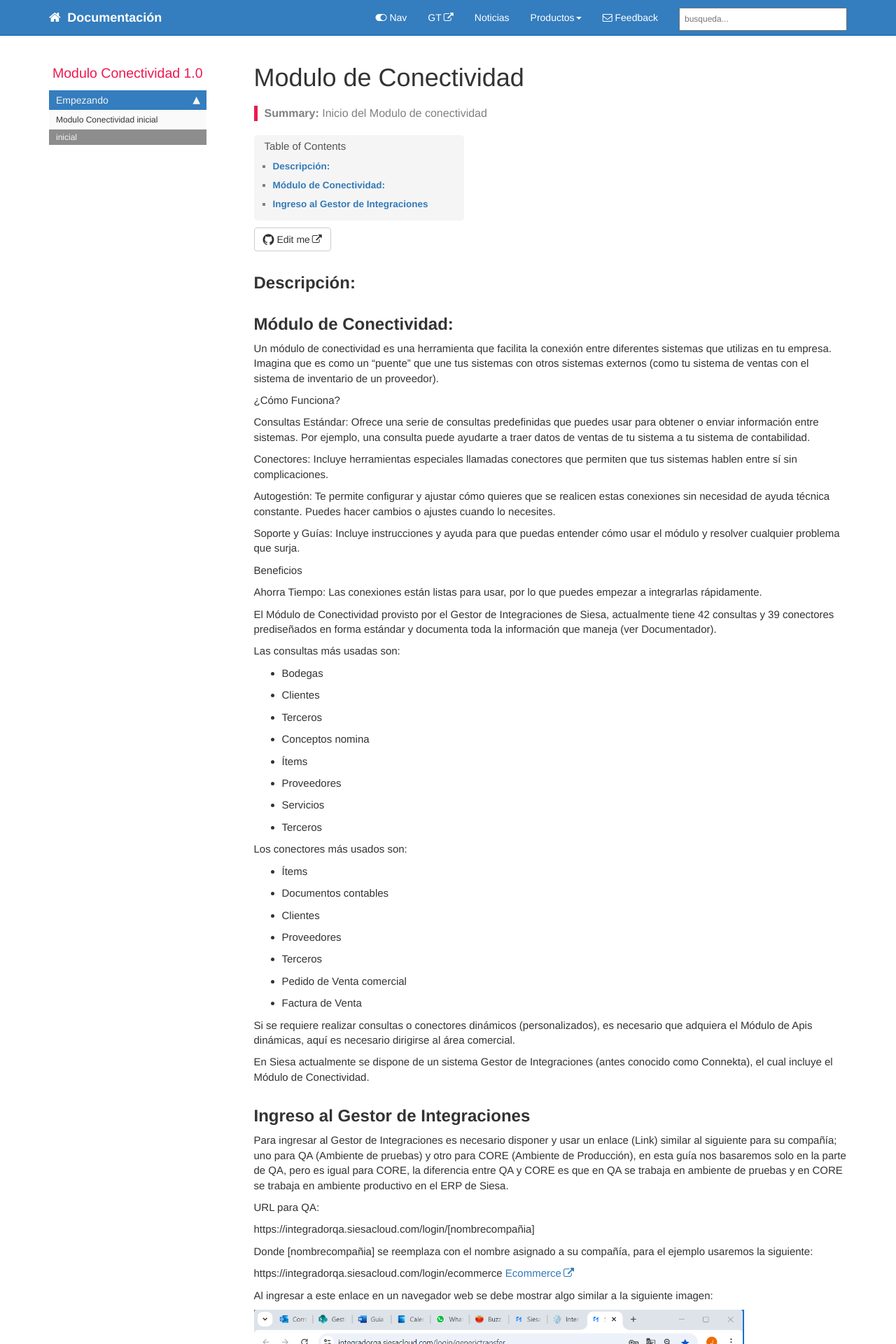
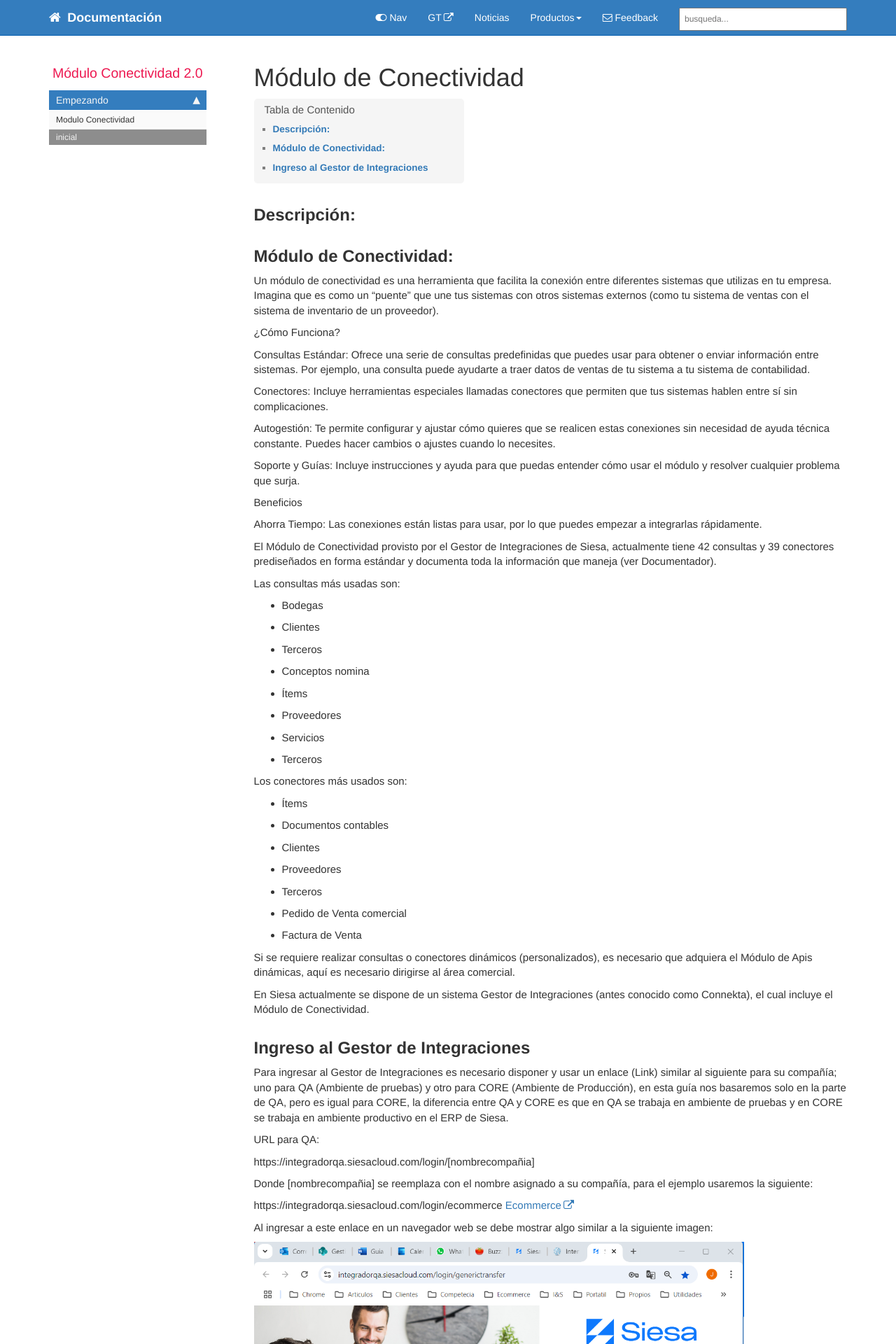
Before and after one commit to joserodrigorr/Doc6, a Jekyll site: the page built from pages/modulo_conectividad/mc_inicial.md, in a window 1280 px wide. Shown: the top 1920 px of the page at 70% size. Built offline with Jekyll 4.4.1, drawn with Linux system fonts in a browser that asks for light colours; comment, search, counter and statistics services are not loaded.

Commit message:
Actualizacion
Se quitan algunos elementos no deseados.

```diff
--- a/_data/sidebars/modulo_conectividad_sidebar.yml
+++ b/_data/sidebars/modulo_conectividad_sidebar.yml
@@ -4,8 +4,8 @@
 
 entries:
 - title: Sidebar
-  product: Modulo Conectividad
-  version: 1.0
+  product: Módulo Conectividad
+  version: 2.0
   folders:
 
   - title:
@@ -24,7 +24,7 @@ entries:
   - title: Empezando #Getting Started
     output: web, pdf
     folderitems:
-    - title: Modulo Conectividad inicial
+    - title: Modulo Conectividad
       url: /mc_landing_page.html
       output: web
 
--- a/_layouts/page.html
+++ b/_layouts/page.html
@@ -38,12 +38,14 @@ layout: default
     {% include toc.html %}
     {% endunless %}
 
-
+<!--
     {% if site.github_editme_path %}
 
     <a target="_blank" rel="noopener" href="https://github.com/{{site.github_editme_path}}{{page.path}}" class="btn btn-default githubEditButton" role="button"><i class="fa fa-github fa-lg"></i> Edit me</a>
 
     {% endif %}
+
+-->
 
    {{content}}
 
--- a/css/customstyles.css
+++ b/css/customstyles.css
@@ -263,7 +263,7 @@ div#toc ul li ul li::before {
 }
 
 div#toc >ul::before {
-    content: "Table of Contents";
+    content: "Tabla de Contenido";
     font-weight: 500;
     color: #555;
     text-align:center;
--- a/pages/modulo_conectividad/mc_inicial.md
+++ b/pages/modulo_conectividad/mc_inicial.md
@@ -1,9 +1,9 @@
 ---
-title: Modulo de Conectividad
+title: Módulo de Conectividad
 keywords:
 last_updated: Noviembre 25, 2024
 tags: #[getting_started]
-summary: "Inicio del Modulo de conectividad"
+#summary: "Inicio del Modulo de conectividad"
 sidebar: modulo_conectividad_sidebar
 permalink: mc_inicial.html
 folder: modulo_conectividad
@@ -71,5 +71,6 @@ https://integradorqa.siesacloud.com/login/ecommerce [Ecommerce](https://integrad
 
 Al ingresar a este enlace en un navegador web se debe mostrar algo similar a la siguiente imagen:
 
+
 {% include inline_image.html
 file="1_GestorIntegraciones.png" alt="" %}
--- a/pages/modulo_conectividad/mc_landing_page.html
+++ b/pages/modulo_conectividad/mc_landing_page.html
@@ -6,3 +6,8 @@ toc: true #false
 permalink: mc_landing_page.html
 folder: modulo_conectividad
 ---
+
+<p></p>
+<p></p>
+<p>Selecione el tema que desee ver en las opciones de la izquierda.</p>
+<p></p>
```
Also changed, not shown: index.md (+6 -3 lines).
